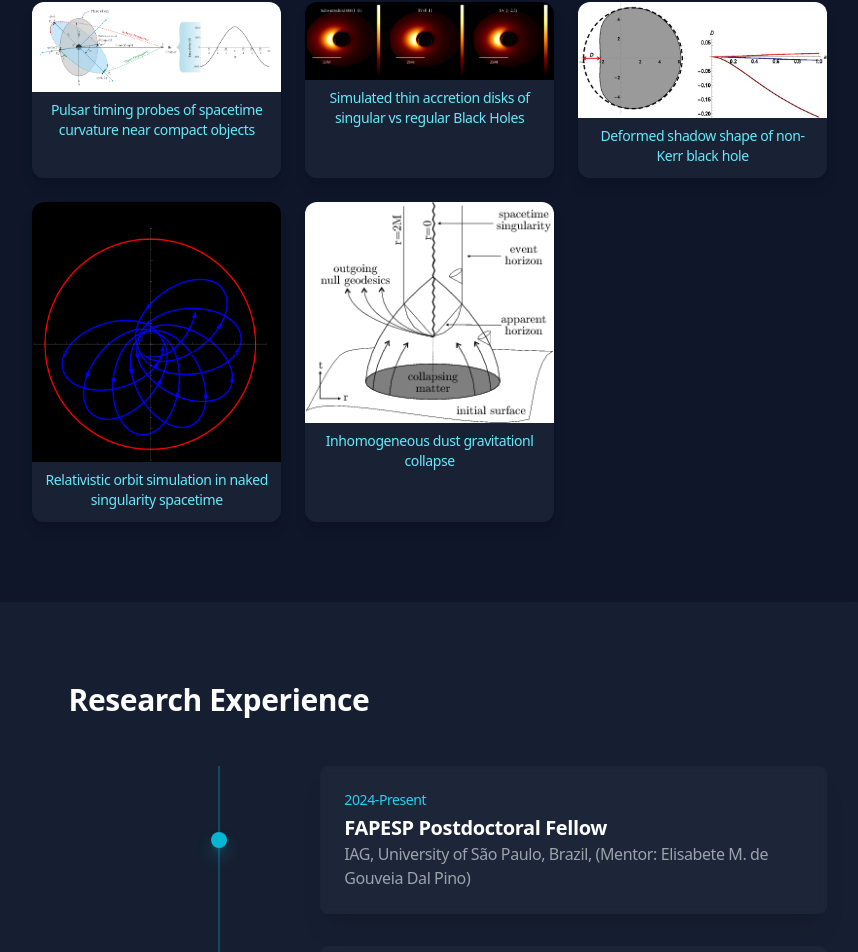
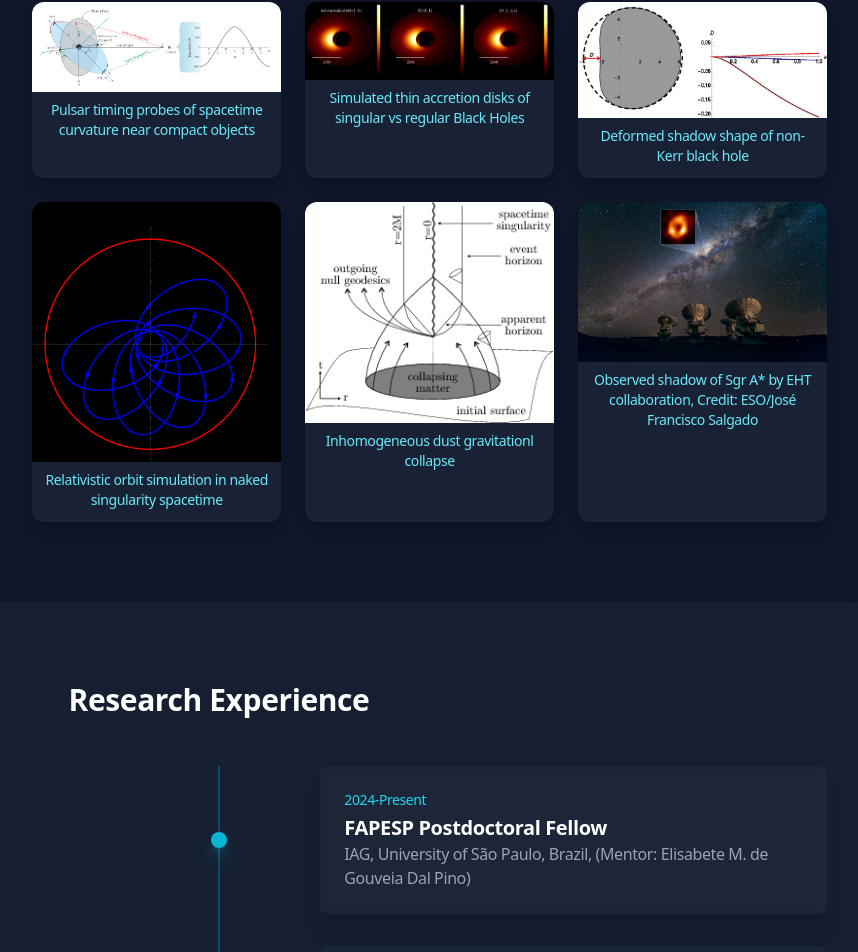
Before and after one commit to Parth-G-Bambhaniya/Parth-G-Bambhaniya.github.io, a React (Vite) app: page / in a window 1280 px wide. Shown: the part 1415-2367 px from the top of the page, without its empty margins (421-1279 px from the left). Built offline with nearby package versions, Linux system fonts and the light colour scheme; some icons are missing.

Commit message:
Update App.jsx

```diff
--- a/src/App.jsx
+++ b/src/App.jsx
@@ -11,6 +11,7 @@ import pulsarImage from './assets/Pulsartiming.png';
 import deformImage from './assets/Deform.png';
 import jmnorbitImage from './assets/orbitjmn.png';
 import collapseImage from './assets/collapse.png';
+import ehtImage from './assets/EHT.jpg';
 
 
 
@@ -410,6 +411,7 @@ const About = () => {
     { src: deformImage, caption: "Deformed shadow shape of non-Kerr black hole"},
     { src: jmnorbitImage, caption: "Relativistic orbit simulation in naked singularity spacetime" },
     { src: collapseImage, caption: "Inhomogeneous dust gravitationl collapse"},
+    { src: ehtImage, caption: "Observed shadow of Sgr A* by EHT collaboration, Credit: ESO/José Francisco Salgado"},
 
   ];
 
```
